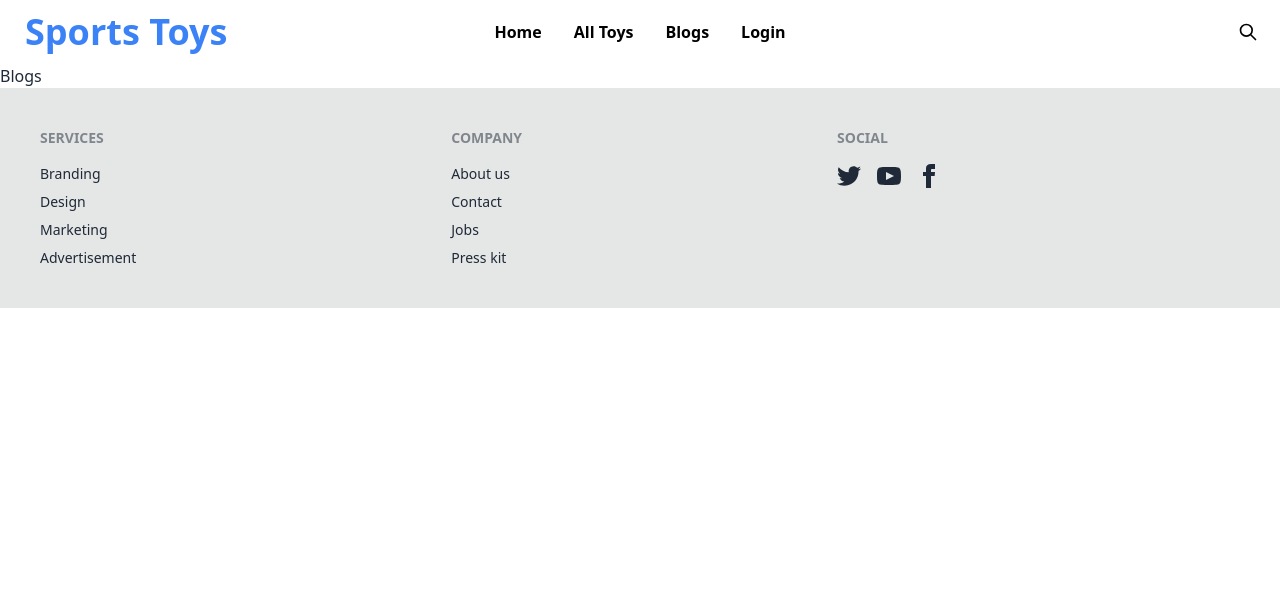
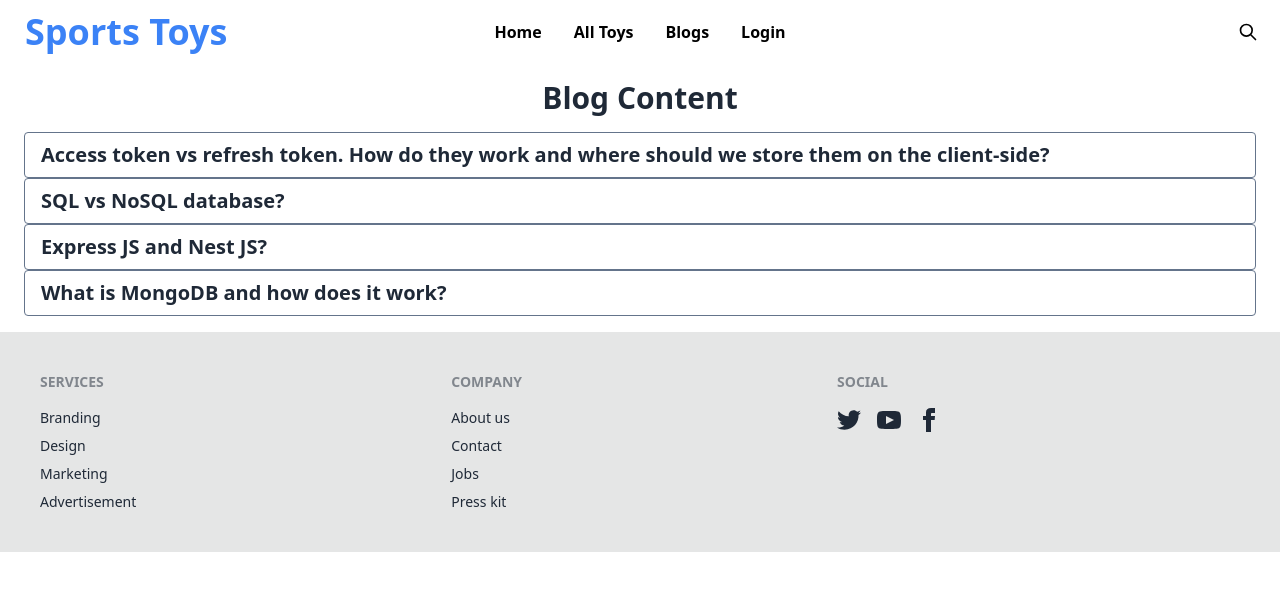
Before and after one commit to Zihanur/Sports-Toys-Ecommerce, a React (Vite) app: page /blogs in a window 1280 px wide. Shown: the top 590 px of the page. Built offline with nearby package versions, Linux system fonts and the light colour scheme; no server answers.

Commit message:
Added Blogs section

```diff
--- a/src/AuthProvider/AuthProvider.jsx
+++ b/src/AuthProvider/AuthProvider.jsx
@@ -49,6 +49,7 @@ const AuthProvider = ({ children }) => {
 
   //log out function
   const logOut = () => {
+    setLoading(true);
     return signOut(auth);
   };
 
--- a/src/components/Blogs/Blogs.jsx
+++ b/src/components/Blogs/Blogs.jsx
@@ -1,8 +1,117 @@
+import { useState } from "react";
 
 const Blogs = () => {
+  const [activeIndex, setActiveIndex] = useState(null);
+
+  const toggleAccordion = (index) => {
+    setActiveIndex(activeIndex === index ? null : index);
+  };
   return (
-    <div>
-      Blogs
+    <div className="mx-6">
+      <h1 className=" my-4 text-center text-3xl font-semibold">Blog Content</h1>
+      <div className="accordion">
+        <div className="accordion-item">
+          <button
+            className="accordion-header border rounded border-slate-500 w-full text-left text-xl font-semibold ps-4 py-2"
+            onClick={() => toggleAccordion(0)}
+          >
+            Access token vs refresh token. How do they work and where should we
+            store them on the client-side?
+          </button>
+          {activeIndex === 0 && (
+            <div className="accordion-content">
+              <div className="p-4">
+              <h1 className="font-bold">Access Token:</h1>
+              <p>
+                Access token is a user access protected in the server. Server
+                provide it and user authentication. It is typically a string of
+                characters that grants specific permissions and has an
+                expiration time. Access tokens are usually included in API
+                requests as an authorization header or in the query parameters.
+              </p>
+              <h1 className="font-bold">Refresh Token:</h1>
+              <p>
+                A refresh token is a long-lived credential that is used to
+                obtain a new access token when the current access token expires.
+                Refresh tokens are typically issued along with an access token
+                during the authentication process. They are securely stored on
+                the client-side sent to the server when requesting a new access
+                token.
+              </p>
+              <h1 className="font-bold">Work:</h1>
+              <p>
+                <ul>
+                  <li>User send request for Token.</li>
+                  <li>Database send token and save this user information.</li>
+                  <li>
+                    Then user request for api data,server varification this
+                    user.
+                  </li>
+                  <li>
+                    When token is expaire, refresh token recovary this access
+                    token
+                  </li>
+                </ul>
+              </p>
+              </div>
+            </div>
+          )}
+        </div>
+        <div className="accordion-item">
+          <button
+            className="accordion-header border rounded border-slate-500 w-full text-left text-xl font-semibold ps-4 py-2"
+            onClick={() => toggleAccordion(1)}
+          >
+            SQL vs NoSQL database?
+          </button>
+          {activeIndex === 1 && (
+            <div className="accordion-content">
+              <div className="p-4">
+                <h1 className="font-bold">SQL Databases:</h1>
+                <p>SQL is a Structured Query Language.SQL database structure of the data, including tables, columns, and relationships between them. Data is stored in rows and columns.</p>
+                <h1 className="font-bold">NoSQL Databases:</h1>
+                <p>NoSQL databases have Flexibility, Scalability and Performance is good. It stored Array, Object. There are different types of NoSQL databases, including key-value stores, document databases, columnar databases, and graph databases. Each type has its own strengths and is optimized for specific use cases. Example: MongoDB.</p>
+              </div>
+            </div>
+          )}
+        </div>
+        <div className="accordion-item">
+          <button
+            className="accordion-header border rounded border-slate-500 w-full text-left text-xl font-semibold ps-4 py-2"
+            onClick={() => toggleAccordion(2)}
+          >
+            Express JS and Nest JS?
+          </button>
+          {activeIndex === 2 && (
+            <div className="accordion-content">
+              <div className="p-4">
+                <h1 className="font-bold">Express JS:</h1>
+                <p>Express JS build Web application and APIs. It Simplicity and Flexibility very good. It provides a low-level abstraction that gives developers control over how they handle requests and responses. Express.js handling middleware functions for  requests and responses.</p>
+                <h1 className="font-bold">Nest JS:</h1>
+                <p>Nest.js is an opinionated framework that encourages a modular and structured approach to building applications. Nest js is built with TypeScript and leverages its features. Nest js uses decorators and metadata to define routes, request or response validation, middleware.</p>
+              </div>
+            </div>
+          )}
+        </div>
+        <div className="accordion-item mb-4">
+          <button
+            className="accordion-header border rounded border-slate-500 w-full text-left text-xl font-semibold ps-4 py-2"
+            onClick={() => toggleAccordion(3)}
+          >
+            What is MongoDB and how does it work?
+          </button>
+          {activeIndex === 3 && (
+            <div className="accordion-content">
+              <div className="p-4">
+                <h1 className="font-bold">MongoDB:</h1>
+                <p>MongoDB open source and popular Database Mangement System. It stores data in JSON data. MongoDB is flexible that store documents with different fields and structures. MongoDB is high performance and low latency</p>
+                <h1 className="font-bold">MongoDB work:</h1>
+                <p>MongoDB data is organized into collections, Each collection contains multiple documents, which are individual records or data entries. It stored in JSON formate data. MongoDB supports the basic CRUD operations: Create, Read, Update, and Delete.</p>
+              </div>
+            </div>
+          )}
+        </div>
+      </div>
     </div>
   );
 };
--- a/src/components/Home/SubCategories/SubCategories.jsx
+++ b/src/components/Home/SubCategories/SubCategories.jsx
@@ -1,3 +1,4 @@
+import { Link } from "react-router-dom";
 import "react-tabs/style/react-tabs.css";
 
 const SubCategories = ({ category }) => {
@@ -14,7 +15,7 @@ const SubCategories = ({ category }) => {
           <p>Price: {price}</p>
           <p>Rating: {rating}</p>
           <div className="card-actions justify-end">
-            <button className="btn btn-primary">View Details</button>
+            <Link to={'/toydetails'}><button className="btn btn-primary">View Details</button></Link>
           </div>
         </div>
       </div>
--- /dev/null
+++ b/src/components/Home/ToyDetails/ToyDetails.jsx
@@ -0,0 +1,11 @@
+
+
+const ToyDetails = () => {
+  return (
+    <div>
+      toy details
+    </div>
+  );
+};
+
+export default ToyDetails;
```
Also changed, not shown: src/components/Login/Login/Login.jsx (+7 -7 lines), src/routers/Routers.jsx (+21 -16 lines), src/PrivateRouter/PrivateRouter.jsx (added).
